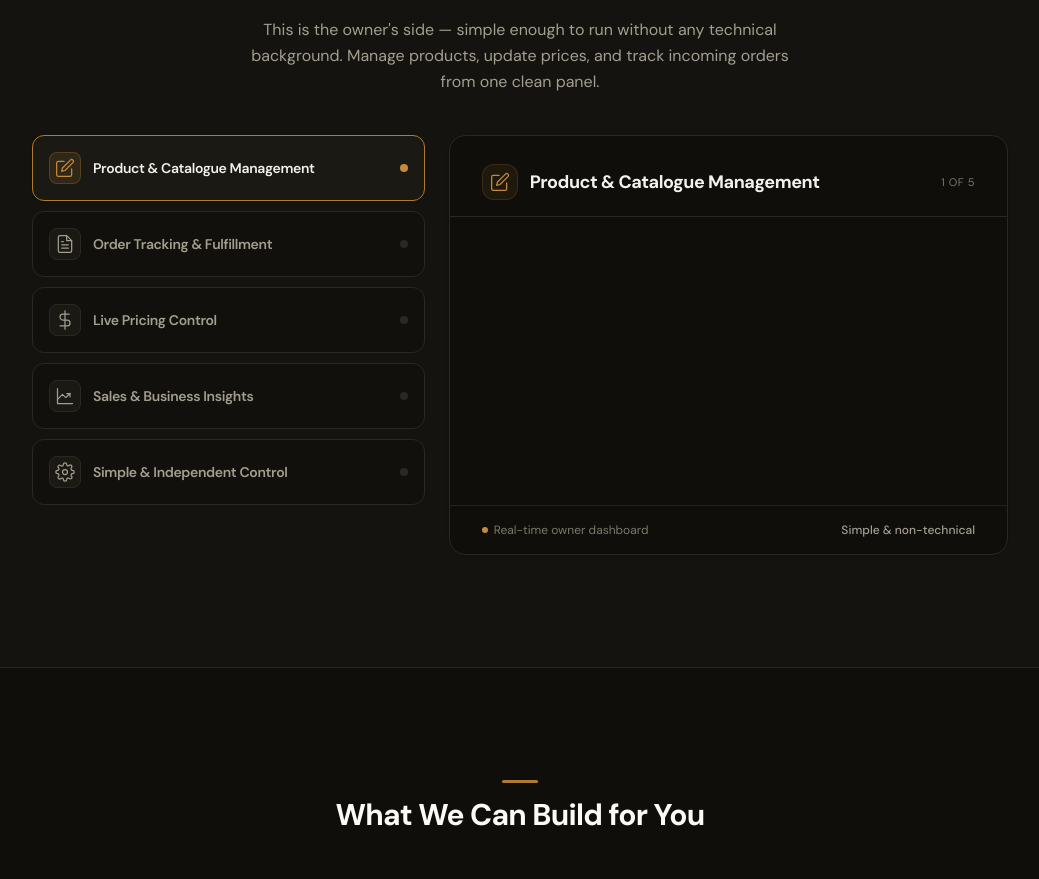
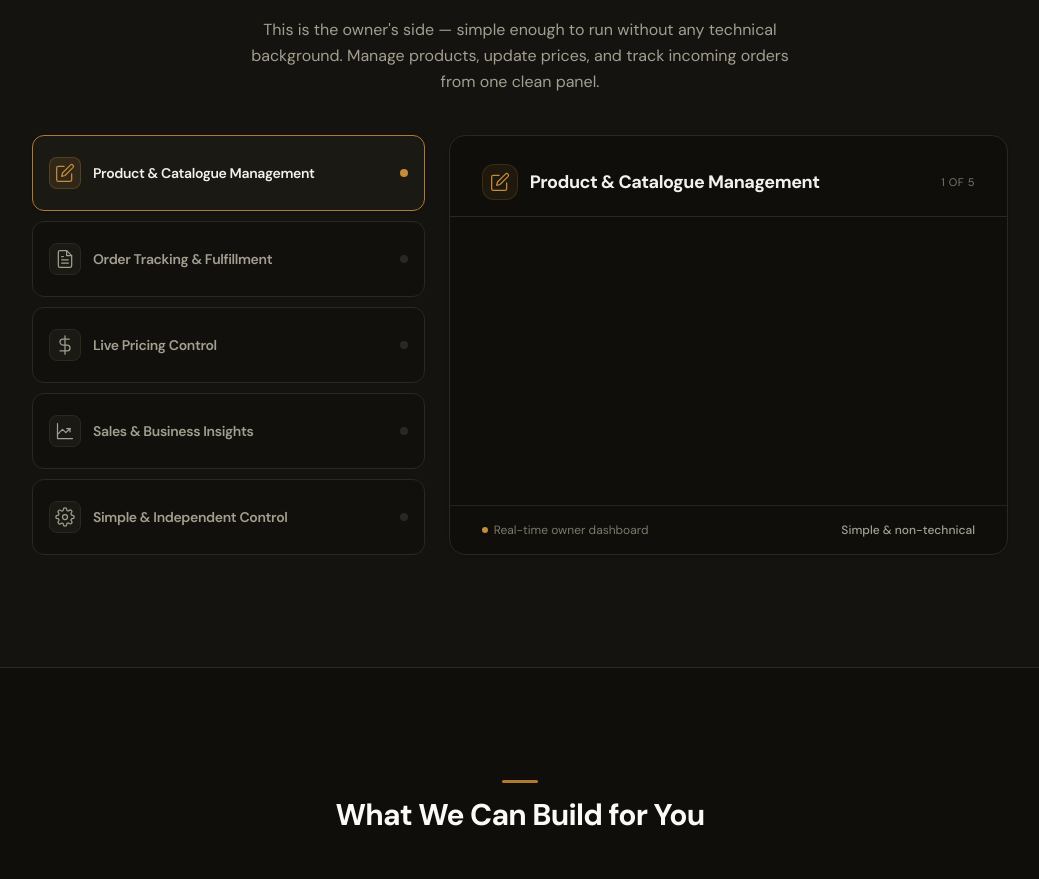
Before and after one commit to elo0008/synera-haritham-garden, a Next.js app: page / in a window 1280 px wide. Shown: the part 3961-4840 px from the top of the page, without its empty margins (120-1159 px from the left). Built offline with nearby package versions, Linux system fonts and the light colour scheme.

Commit message:
Fix: correct equal-height columns in Owner's Side — grid items as flex containers, buttons flex-1

```diff
--- a/app/page.tsx
+++ b/app/page.tsx
@@ -969,9 +969,9 @@ export default function Home() {
             {/* Owner's Side: Master/Detail Layout (Desktop) & Accordion (Mobile) */}
             <div className="mt-10">
               {/* Desktop & Tablet: Two-Column Master/Detail Layout */}
-              <div className="hidden md:grid md:grid-cols-12 gap-6 items-stretch">
+              <div className="hidden md:grid md:grid-cols-12 gap-6">
                 {/* Left Column: Vertical List of 5 Titles (Headings Only) */}
-                <div className="md:col-span-5 h-full space-y-2.5">
+                <div className="md:col-span-5 flex flex-col gap-2.5">
                   {adminFeatureGroups.map((group, i) => {
                     const isActive = (activeAdminFeature >= 0 ? activeAdminFeature : 0) === i;
                     return (
@@ -979,7 +979,7 @@ export default function Home() {
                         key={i}
                         type="button"
                         onClick={() => setActiveAdminFeature(i)}
-                        className={`w-full text-left p-4 rounded-xl border transition-all cursor-pointer flex items-center justify-between gap-3 ${
+                        className={`flex-1 w-full text-left p-4 rounded-xl border transition-all cursor-pointer flex items-center justify-between gap-3 ${
                           isActive
                             ? "bg-neutral-900 border-brand-500 shadow-sm"
                             : "bg-neutral-950/60 border-neutral-800 hover:bg-neutral-900/60 hover:border-neutral-700"
@@ -1014,12 +1014,12 @@ export default function Home() {
                 </div>
 
                 {/* Right Column: Detail Panel for Selected Feature */}
-                <div className="md:col-span-7 h-full">
+                <div className="md:col-span-7 flex flex-col">
                   {(() => {
                     const activeIndex = activeAdminFeature >= 0 ? activeAdminFeature : 0;
                     const activeGroup = adminFeatureGroups[activeIndex];
                     return (
-                      <div className="rounded-2xl border border-neutral-800 bg-neutral-950 shadow-sm h-full min-h-[420px] flex flex-col">
+                      <div className="rounded-2xl border border-neutral-800 bg-neutral-950 shadow-sm flex-1 min-h-[420px] flex flex-col">
                         {/* Fixed header — does not scroll */}
                         <div className="px-6 sm:px-8 pt-6 sm:pt-7 pb-4 border-b border-neutral-800 flex items-center justify-between shrink-0">
                           <div className="flex items-center gap-3">
```
